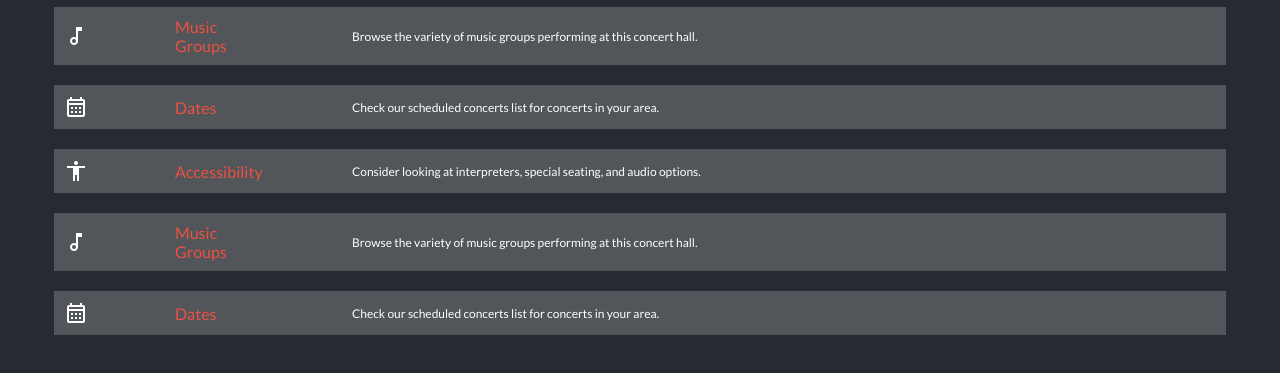
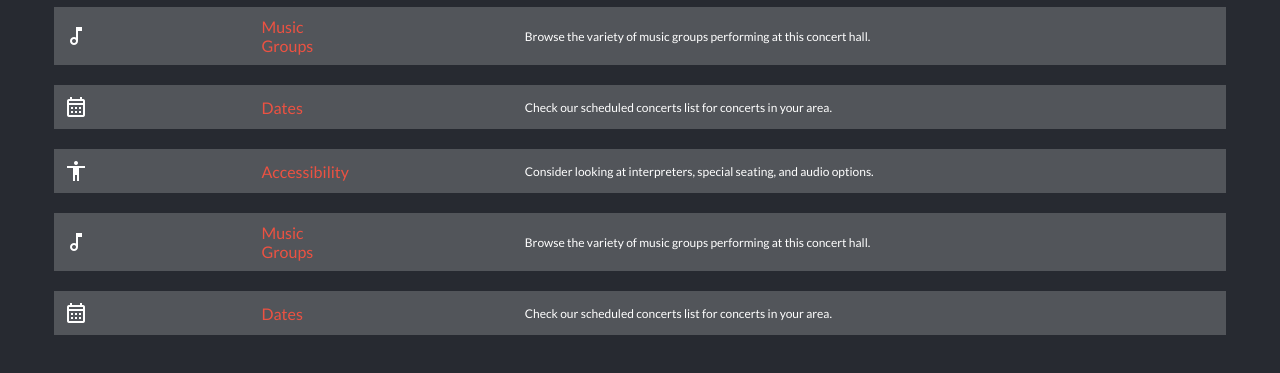
Before and after one commit to emyrue/ConcertListing, a website: page index.html in a window 1280 px wide. Shown: the part 475-848 px from the top of the page. Drawn offline with Linux system fonts and the light colour scheme; a web font is replaced by a local one.

```diff
--- a/style.css
+++ b/style.css
@@ -1,5 +1,6 @@
 body {
   margin: 0;
+  overflow-x: hidden;
 }
 
 /*media query for mobile version*/
@@ -126,5 +127,5 @@
 .small-description {
   color: white;
   font-size: 12px;
-  flex-basis: 75%;
+  flex-basis: 60%;
 }
```
Also changed, not shown: README.md.
